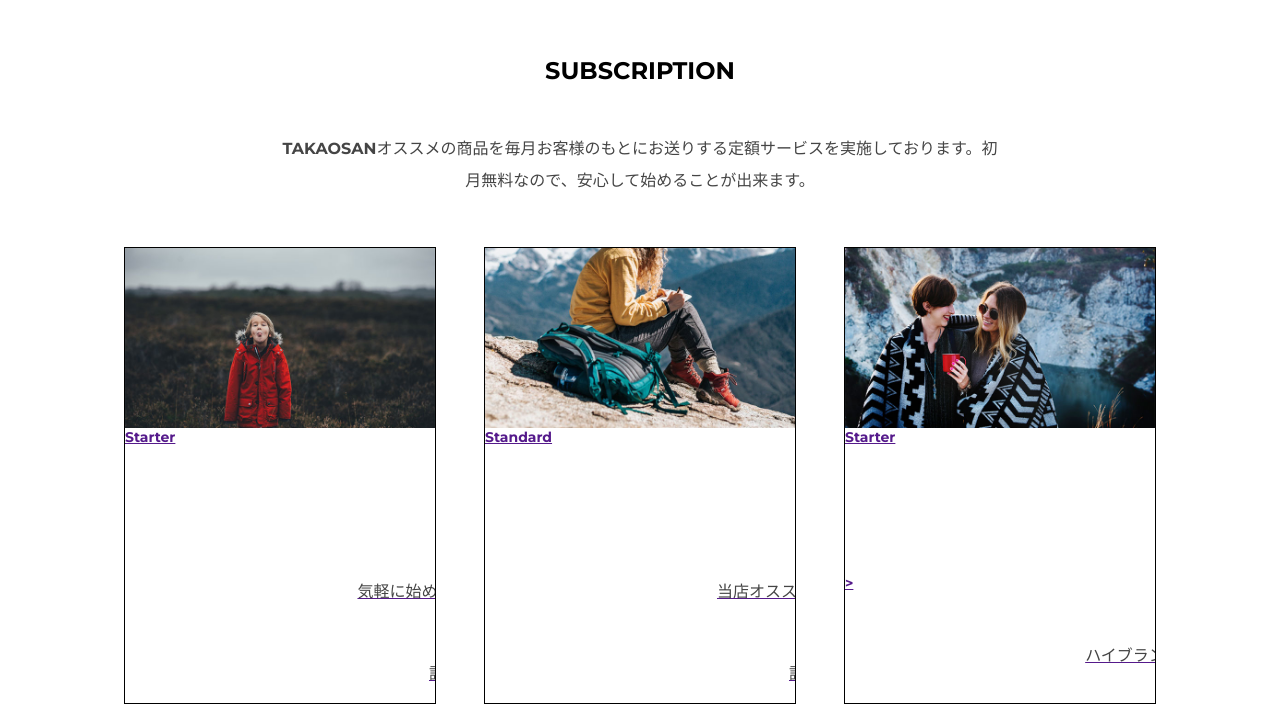
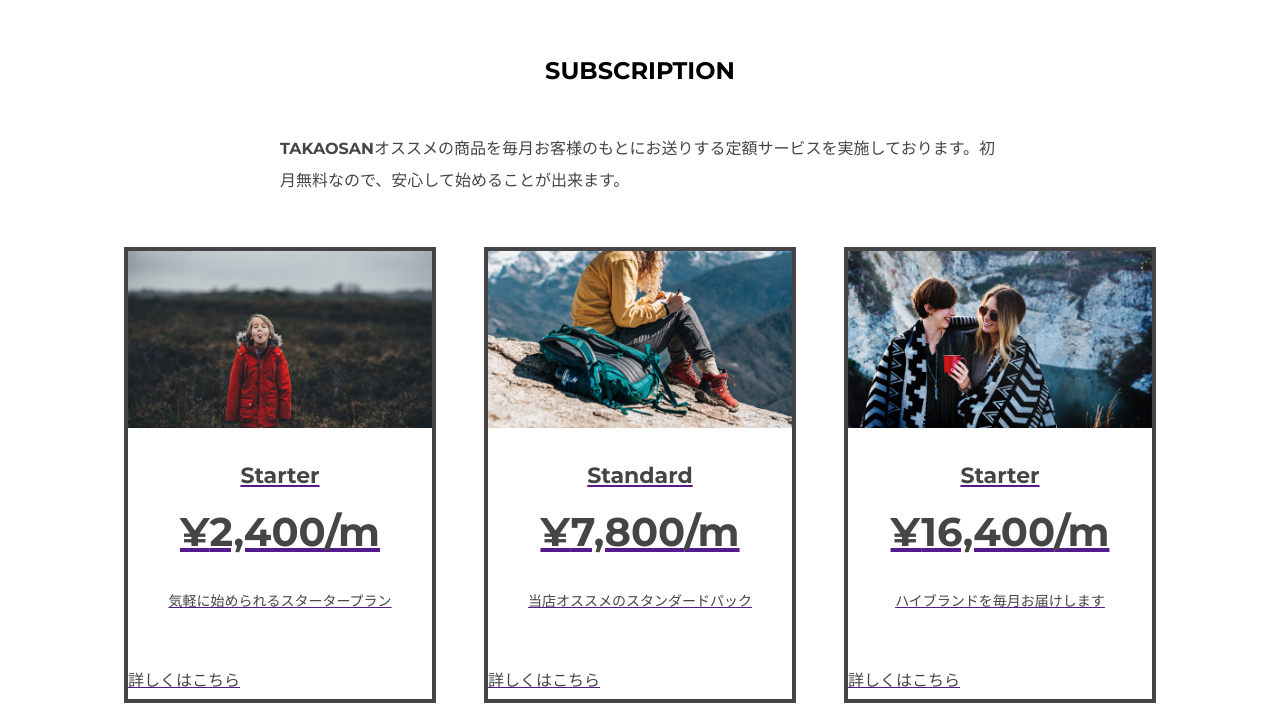
Before and after one commit to rsawada0406/html, a plain HTML site: page index.html in a window 1280 px wide. Shown: the part 1740-2459 px from the top of the page. Drawn offline with Linux system fonts and the light colour scheme.

Commit message:
css subscription 修正

```diff
--- a/assets/css/style.css
+++ b/assets/css/style.css
@@ -124,7 +124,6 @@ h2{
 .subscription-area p{
     margin: 50px auto;
     width: 720px;
-    text-align: center;
     line-height: 2;
     font-size: 16px;
     color: #454545;
@@ -137,17 +136,46 @@ h2{
 .subscription-contents a{
     display: block;
     margin: 0 24px;
-    border: 1px solid #000;
+    border: 4px solid #454545;
     width: 344px;
-    height: 457px;
+    height: 456px;
     overflow: hidden;
-    /* background-color: #000; */
 }
 .subscription-contents a img{
     width: 100%;
 }
-.features-contents a h3{
+.subscription-contents a h3{
     display: block;
-    margin: 0 auto;
     text-align: center;
+    margin-top: 35px;
+    font-size: 22px;
+    color: #454545;
+    text-decoration-line: none;
 }
+
+p.subscription-price{
+    width: 100%;
+    display: block;
+    text-align: center;
+    margin-top: 5px;
+    margin-bottom: 0;
+    font-size: 40px;
+    color: #454545;
+}
+
+p.subscription-description{
+    width: 100%;
+    display: block;
+    text-align: center;
+    margin-top: 15px;
+    margin-bottom: 0;
+    font-size: 14px;
+    color: #454545;
+}
+
+p.subscription-btn{
+    width: 100%;
+    display: block;
+    text-align: center;
+    border: 1px solid #333333;
+}
--- a/index.html
+++ b/index.html
@@ -78,21 +78,21 @@
                 <h3>Starter</h3>
                 <p class="subscription-price">¥<span>2,400</span>/m</p>
                 <p class="subscription-description">気軽に始められるスタータープラン</p>
-                <p>詳しくはこちら</p>
+                <p class="btn">詳しくはこちら</p>
             </a>
             <a href="">
                 <img src="assets/img/subscription-standard-image.jpg" alt="">
                 <h3>Standard</h3>
                 <p class="subscription-price">¥<span>7,800</span>/m</p>
                 <p class="subscription-description">当店オススメのスタンダードパック</p>
-                <p>詳しくはこちら</p>
+                <p class="btn">詳しくはこちら</p>
             </a>
             <a href="">
                 <img src="assets/img/subscription-master-image.jpg" alt="">
                 <h3>Starter</h3>
-                <p class="subscription-price">¥<span>16,400</span>/m</p>>
+                <p class="subscription-price">¥<span>16,400</span>/m</p>
                 <p class="subscription-description">ハイブランドを毎月お届けします</p>
-                <p>詳しくはこちら</p>
+                <p class="btn">詳しくはこちら</p>
             </a>
             <!-- 名前 オッケー-->
         </div>
```
